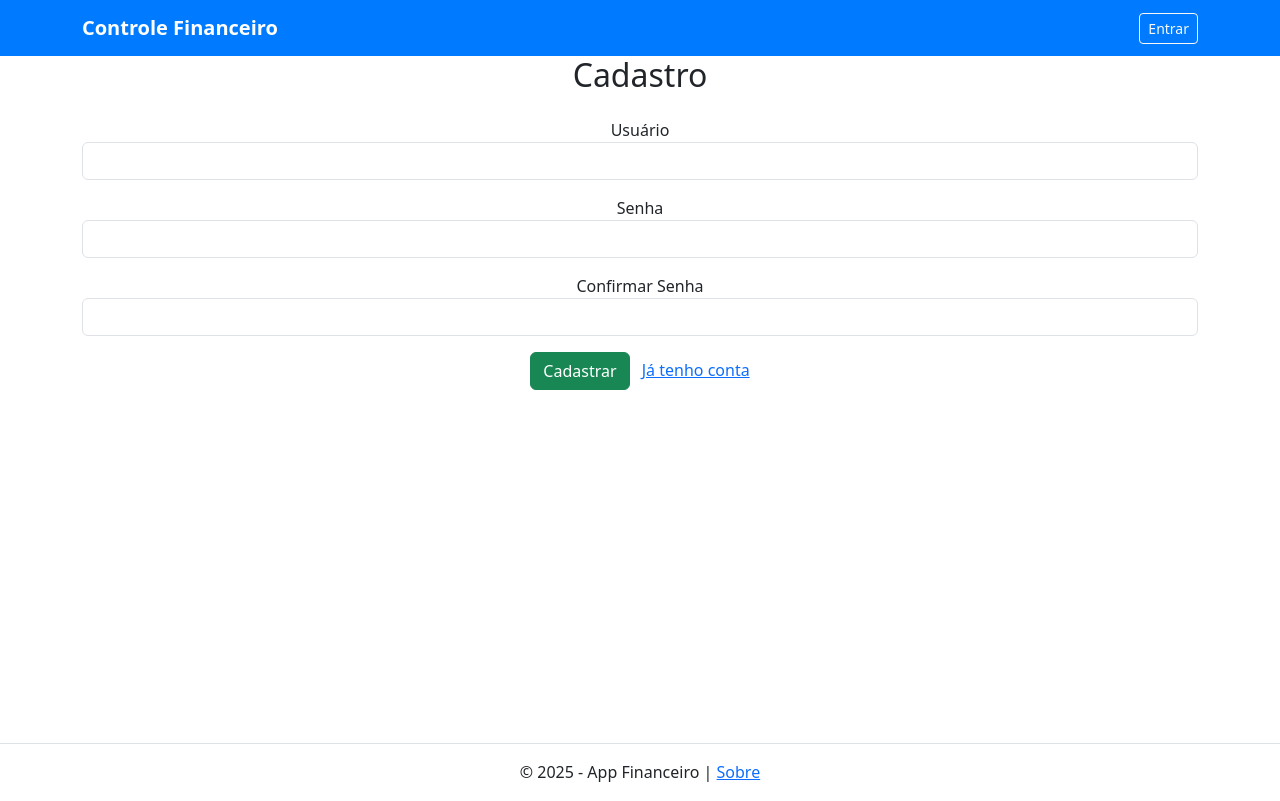
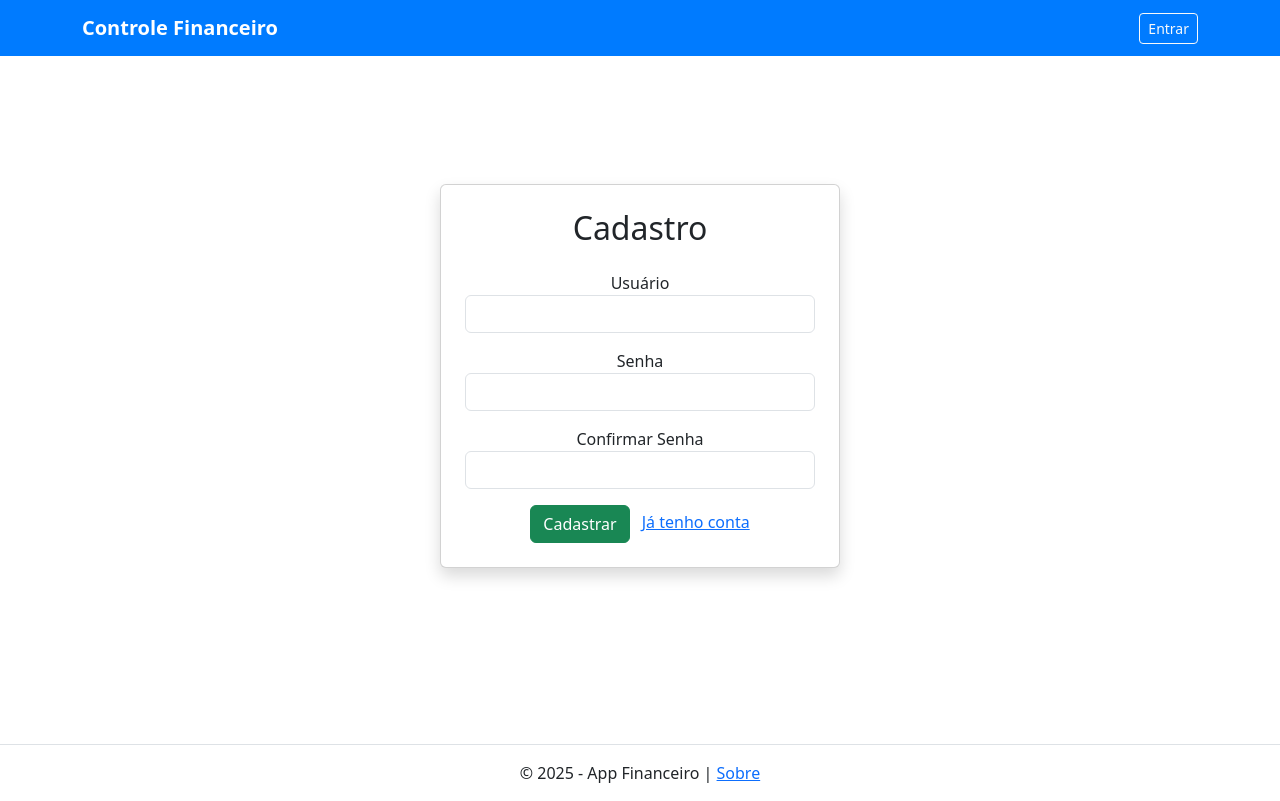
Before and after one commit to diogobraganascimento/controle-financeiro, a Flask app: page /cadastro in a window 1280 px wide. Run offline with Flask 3, Linux system fonts and the light colour scheme.

Commit message:
Refatorado: os estilos custom agora estão referenciado no style.css

```diff
--- a/app.py
+++ b/app.py
@@ -11,22 +11,24 @@ from utils import executar_consulta
 
 
 app = Flask(__name__)
-app.secret_key = 'Q!w2e3r4t5'
+app.secret_key = 'Q1w2e3r4t5'
 
 
 # Cria a tabela de usuários
 def criar_tabela_usuarios():
-    conexao = sqlite3.connect('financeiro.db')
-    c = conexao.cursor()
-    c.execute('''
+    """
+    Cria a tabela 'usuarios' no banco de dados, caso ela ainda não exista.
+    """
+    query = '''
         CREATE TABLE IF NOT EXISTS usuarios (
             id INTEGER PRIMARY KEY AUTOINCREMENT,
             username TEXT NOT NULL UNIQUE,
-            senha_hash TEXT NOT NULL
+            senha_hash TEXT NOT NULL,
+            is_admin INTEGER DEFAULT 0,
+            ativo INTEGER DEFAULT 1
         )
-    ''')
-    conexao.commit()
-    conexao.close()
+    '''
+    executar_consulta(query, commit=True)
 
 
 criar_tabela_usuarios()
--- a/static/css/style.css
+++ b/static/css/style.css
@@ -2,3 +2,19 @@ canvas {
     max-width: 250px;
     max-height: 250px;
 }
+
+
+/* Páginas Crédito, Débito, Editar_Credito, Editar_Debito */
+#creditoForm, #debitoForm, #editarCreditoForm, #editarDebitoForm {
+    max-width: 600px;
+}
+
+/* Página Login */
+#cardLogin, #cardCadastro {
+    width: 100%;
+    max-width: 400px;
+}
+
+#contentLogin, #contentCadastro {
+    min-height: 80vh;
+}
--- a/templates/base.html
+++ b/templates/base.html
@@ -11,7 +11,7 @@
     <!-- Icons Bootstrap -->
     <link href="https://cdn.jsdelivr.net/npm/bootstrap-icons@1.10.5/font/bootstrap-icons.css" rel="stylesheet">
     <!-- CSS Custom -->
-    <link href="{{ url_for('static', filename='css/style.css') }}">
+    <link rel="stylesheet" href="{{ url_for('static', filename='css/style.css') }}">
 </head>
 <body class="d-flex flex-column min-vh-100">
     <!-- Bloco do Nabbar -->
--- a/templates/cadastro.html
+++ b/templates/cadastro.html
@@ -3,8 +3,9 @@
 {% block title %}Cadastro - Controle Financeiro{% endblock %}
 
 {% block content %}
-    <body class="container mt-5">
-        <h2 class="mb-4">Cadastro</h2>
+<div class="d-flex justify-content-center align-items-center" id="contentCadastro">
+    <div class="card shadow p-4" id="cardCadastro">
+        <h2 class="text-center mb-4">Cadastro</h2>
 
         {% with messages = get_flashed_messages(with_categories=true) %}
             {% if messages %}
@@ -30,5 +31,6 @@
             <button class="btn btn-success">Cadastrar</button>
             <a href="{{ url_for('login') }}" class="btn-secondary ms-2">Já tenho conta</a>
         </form>
-    </body>
+    </div>
+</div>
 {% endblock %}
--- a/templates/credito.html
+++ b/templates/credito.html
@@ -14,7 +14,7 @@
     <div class="container mt-3">
         <h1 class="mb-4 text-center">Adicionar Crédito</h1>
 
-        <form method="POST" class="p-4 rounded shadow-lg bg-light mx-auto" style="max-width: 600px;" id="creditoForm">
+        <form method="POST" class="p-4 rounded shadow-lg bg-light mx-auto" id="creditoForm">
             <div class="row">
                 <!-- Valor -->
                 <div class="col-md-6 mb-3">
--- a/templates/debito.html
+++ b/templates/debito.html
@@ -14,7 +14,7 @@
     <div class="container mt-3">
         <h1 class="mb-4 text-center">Adicionar Débito</h1>
 
-        <form method="POST" class="p-4 rounded shadow-lg bg-light mx-auto" style="max-width: 600px;" id="debitoForm">
+        <form method="POST" class="p-4 rounded shadow-lg bg-light mx-auto" id="debitoForm">
             <div class="row">
                 <!-- Valor -->
                 <div class="col-md-6 mb-3">
--- a/templates/editar_credito.html
+++ b/templates/editar_credito.html
@@ -14,7 +14,7 @@
 <div class="container mt-3">
     <h1 class="mb-4 text-center">Editar Crédito</h1>
 
-    <form method="POST" class="p-4 rounded shadow-lg bg-light mx-auto" style="max-width: 600px;">
+    <form method="POST" class="p-4 rounded shadow-lg bg-light mx-auto" id="editarCreditoForm">
         <div class="row">
             <!-- Valor -->
             <div class="col-md-6 mb-3">
--- a/templates/editar_debito.html
+++ b/templates/editar_debito.html
@@ -14,7 +14,7 @@
 <div class="container mt-3">
     <h1 class="mb-4 text-center">Editar Débitos</h1>
 
-    <form method="POST" class="p-4 rounded shadow-lg bg-light mx-auto" style="max-width: 600px;">
+    <form method="POST" class="p-4 rounded shadow-lg bg-light mx-auto" id="editarDebitoForm">
         <div class="row">
             <!-- Valor -->
             <div class="col-md-6 mb-3">
--- a/templates/includes/navbar.html
+++ b/templates/includes/navbar.html
@@ -8,7 +8,7 @@
         <div class="collapse navbar-collapse" id="navbarNav">
     {% if session.get('usuario') %}
         <ul class="navbar-nav mx-auto mb-2 mb-lg-0">
-            {% if session['usuario']['is_admin'] %}
+            {% if session['is_admin'] %}
                 <li class="nav-item">
                     <a class="nav-link text-white" href="{{ url_for('admin_dashboard') }}">Dashboard</a>
                 </li>
--- a/templates/login.html
+++ b/templates/login.html
@@ -3,8 +3,8 @@
 {% block title %}Home - Controle Financeiro{% endblock %}
 
 {% block content %}
-<div class="d-flex justify-content-center align-items-center" style="min-height: 80vh;">
-    <div class="card shadow p-4" style="width: 100%; max-width: 400px;">
+<div class="d-flex justify-content-center align-items-center" id="contentLogin">
+    <div class="card shadow p-4" id="cardLogin">
         <h2 class="text-center mb-4">Login</h2>
 
         {% with messages = get_flashed_messages(with_categories=true) %}
```
Also changed, not shown: financeiro.db.
